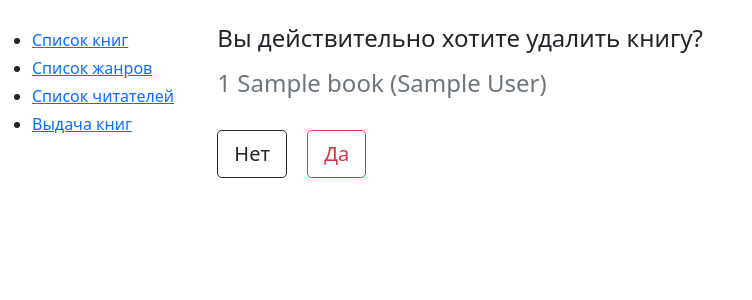
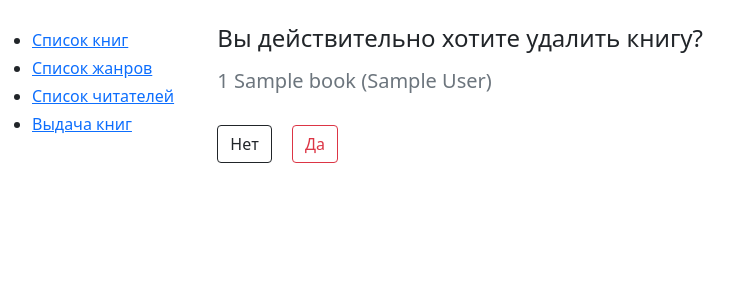
Before and after one commit to NinaPythonBasic/DjangoProjectBooks, a Django app: page /book/delete/1/ in a window 1280 px wide. Shown: the top 300 px of the page, without its empty margins (0-752 px from the left). Run offline with Django 3.2, Linux system fonts and the light colour scheme; tables that the repository leaves empty hold one stand-in row (values such as "Sample post").

Commit message:
Changed font in *_confirm_delete templates

```diff
--- a/books/templates/books/book_confirm_delete.html
+++ b/books/templates/books/book_confirm_delete.html
@@ -3,11 +3,11 @@
 {% block body %}
 
     <h4>Вы действительно хотите удалить книгу?</h4>
-    <div class="h4 my-3 pb-3 text-muted">{{object}}</div>
+    <div class="h5 my-3 pb-3 text-muted">{{object}}</div>
     <form method="post">
         {% csrf_token %}
-        <a class="btn btn-outline-dark me-3 btn-lg" href="{% url 'book' pk=object.pk %}">Нет</a>
-        <button class="btn btn-outline-danger btn-lg" type="submit">Да</button>
+        <a class="btn btn-outline-dark me-3" href="{% url 'book' pk=object.pk %}">Нет</a>
+        <button class="btn btn-outline-danger" type="submit">Да</button>
     </form>
 
 {% endblock %}
--- a/books/templates/books/bookonhand_confirm_delete.html
+++ b/books/templates/books/bookonhand_confirm_delete.html
@@ -3,11 +3,11 @@
 {% block body %}
 
     <h4>Вы действительно хотите удалить запись о выдаче книги?</h4>
-    <div class="h4 my-3 pb-3 text-muted">{{object}}</div>
+    <div class="h5 my-3 pb-3 text-muted">{{object}}</div>
     <form method="post">
         {% csrf_token %}
-        <a class="btn btn-outline-dark me-3 btn-lg" href="{% url 'bookonhand' pk=object.pk %}">Нет</a>
-        <button class="btn btn-outline-danger btn-lg" type="submit">Да</button>
+        <a class="btn btn-outline-dark me-3" href="{% url 'bookonhand' pk=object.pk %}">Нет</a>
+        <button class="btn btn-outline-danger" type="submit">Да</button>
     </form>
 
 {% endblock %}
--- a/books/templates/books/category_confirm_delete.html
+++ b/books/templates/books/category_confirm_delete.html
@@ -3,11 +3,11 @@
 {% block body %}
 
     <h4>Вы действительно хотите удалить жанр?</h4>
-    <div class="h4 my-3 pb-3 text-muted">{{object}}</div>
+    <div class="h5 my-3 pb-3 text-muted">{{object}}</div>
     <form method="post">
         {% csrf_token %}
-        <a class="btn btn-outline-dark me-3 btn-lg" href="{% url 'category' pk=object.pk %}">Нет</a>
-        <button class="btn btn-outline-danger btn-lg" type="submit">Да</button>
+        <a class="btn btn-outline-dark me-3" href="{% url 'category' pk=object.pk %}">Нет</a>
+        <button class="btn btn-outline-danger" type="submit">Да</button>
     </form>
 
 {% endblock %}
--- a/books/templates/books/reader_confirm_delete.html
+++ b/books/templates/books/reader_confirm_delete.html
@@ -3,11 +3,11 @@
 {% block body %}
 
     <h4>Вы действительно хотите удалить информацию о читателе?</h4>
-    <div class="h4 my-3 pb-3 text-muted">{{object}}</div>
+    <div class="h5 my-3 pb-3 text-muted">{{object}}</div>
     <form method="post">
         {% csrf_token %}
-        <a class="btn btn-outline-dark me-3 btn-lg" href="{% url 'reader' pk=object.pk %}">Нет</a>
-        <button class="btn btn-outline-danger btn-lg" type="submit">Да</button>
+        <a class="btn btn-outline-dark me-3" href="{% url 'reader' pk=object.pk %}">Нет</a>
+        <button class="btn btn-outline-danger" type="submit">Да</button>
     </form>
 
 {% endblock %}
```
